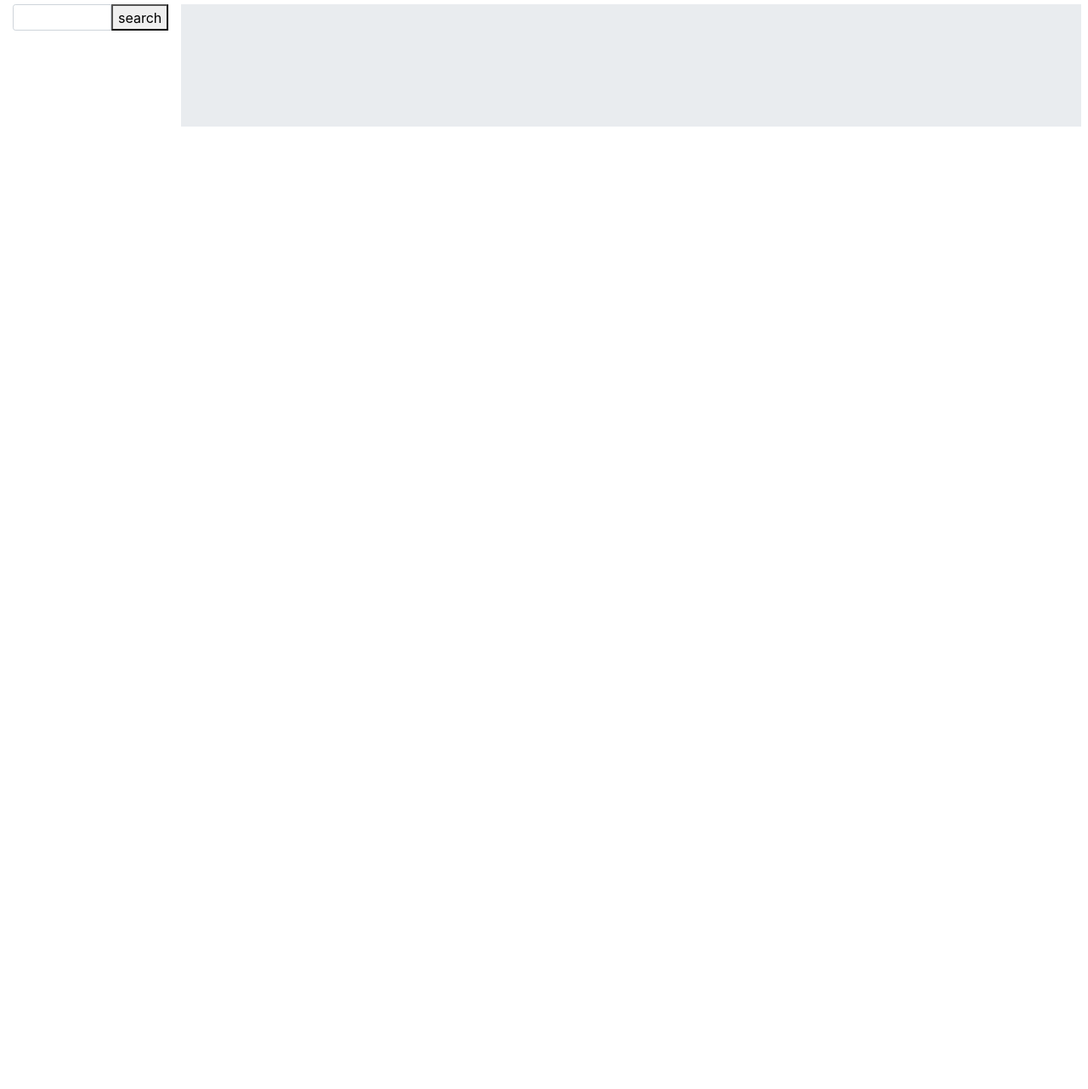
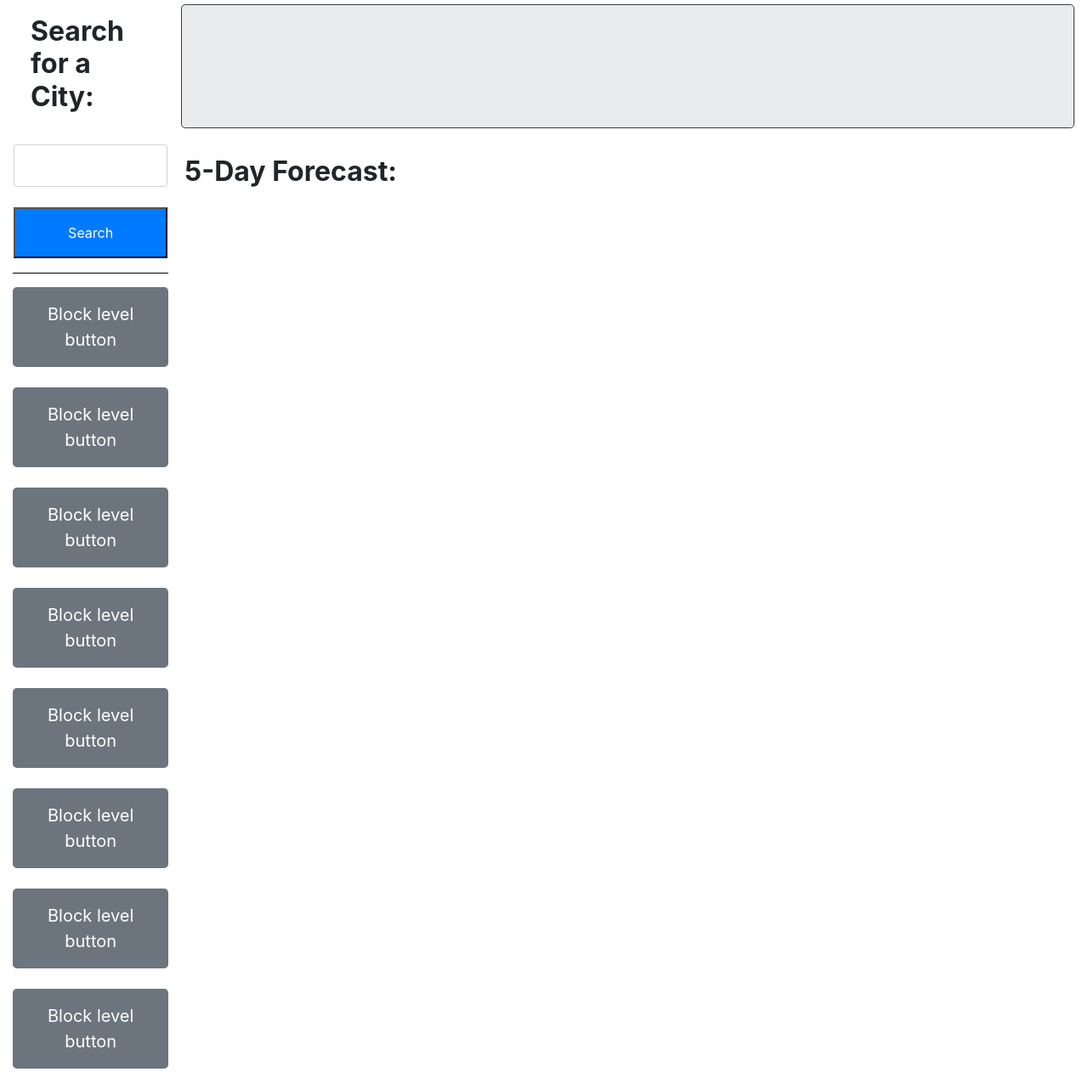
Before and after one commit to Wingz003/Forecast-de-Luigi, a plain HTML site: page index.html in a window 1280 px wide. Shown: the part 71-1353 px from the top of the page at 85% size. Before the commit the page ends 800 px from the top, so only its background shows below. Drawn offline with nearby package versions, Linux system fonts and the light colour scheme.

Commit message:
added css properties to cards and form section

```diff
--- a/index.html
+++ b/index.html
@@ -20,16 +20,25 @@
         </div>
         <div class="row">
             <div class="col-2">
-                <div class="input-group input-group-sm">
-                    <input id="city-to-search" type="text" class="form-control" aria-label="Small"
+                <div class="form-group card border-white">
+                    <h2 class="card-header text-left mb-4 bg-white border-white font-weight-bold">Search for a City:</h2>
+                    <input id="city-to-search" type="text" class="form-control w-100 py-4 " aria-label="Small"
                         aria-describedby="inputGroup-sizing-sm">
-                    <button id="search">search</button>
+                    <button id="search" class="bg-primary mt-4 py-3 text-white">Search</button>
                 </div>
-
+                <hr class="rule">
+                <button type="button" class="btn bg-secondary py-3 text-white mb-4 btn-lg btn-block">Block level button</button>
+                <button type="button" class="btn bg-secondary py-3 text-white mb-4 btn-lg btn-block">Block level button</button>
+                <button type="button" class="btn bg-secondary py-3 text-white mb-4 btn-lg btn-block">Block level button</button>
+                <button type="button" class="btn bg-secondary py-3 text-white mb-4 btn-lg btn-block">Block level button</button>
+                <button type="button" class="btn bg-secondary py-3 text-white mb-4 btn-lg btn-block">Block level button</button>
+                <button type="button" class="btn bg-secondary py-3 text-white mb-4 btn-lg btn-block">Block level button</button>
+                <button type="button" class="btn bg-secondary py-3 text-white mb-4 btn-lg btn-block">Block level button</button>
+                <button type="button" class="btn bg-secondary py-3 text-white mb-4 btn-lg btn-block">Block level button</button>
             </div>
             <div class="col-10">
                 <div class="row">
-                    <div class="jumbotron jumbotron-fluid mr-2 w-100 h-100">
+                    <div class="jumbotron border border-dark mr-3 w-100 h-100">
                         <div>
                             <h2 id="display-city"></h2>
                             <p id="display-temp"></p>
@@ -38,6 +47,7 @@
                             <p id="display-UV"></p>
                         </div>
                     </div>
+                    <h2 class="row ml-1 mb-5 font-weight-bold"> 5-Day Forecast: </h2>
                 </div>
                 <div id="forecast" class="row">
                 </div>
--- a/script.js
+++ b/script.js
@@ -47,15 +47,15 @@ function setForecast(response) {
   document.getElementById("forecast").innerHTML = "";
   for (let i = 0; i < 5; i++) {
 
-    let card = `<div class="card text-white m-auto w-100 bg-dark font-weight-bold mb-3" style="max-width: 18rem;">
-    <div id="day1-date" class="card-header">${moment().add(i + 1, 'days').format("MM/DD/YYYY")}</div>
+    let card = `<h4 class="card text-white py-5 m-auto w-100 bg-dark font-weight-bold mb-3" style="max-width: 18rem;">
+    <div id="day1-date" class="card-header m-auto">${moment().add(i + 1, 'days').format("MM/DD/YYYY")}</div>
     <div class="card-body">
         <img src="https://openweathermap.org/img/wn/${response.daily[i].weather[0].icon}.png"></img>
         <p>Temp: ${response.daily[i].temp.day} °F</p>
         <p>Wind: ${response.daily[i].wind_speed} Mph</p>
         <p>Humidity: ${response.daily[i].humidity} %</p>
     </div>
-  </div>`
+  </h3>`
     document.getElementById("forecast").innerHTML += card;
   }
 
--- a/style.css
+++ b/style.css
@@ -1,3 +1,7 @@
+* {
+    margin: 0;
+    padding: 0;
+}
 body, html {
     height: 100%;
     /* box-sizing: border-box; */
@@ -9,3 +13,6 @@ h1 {
     background: blue;
     color: white;
 }
+.rule {
+    background: black;
+}
```
